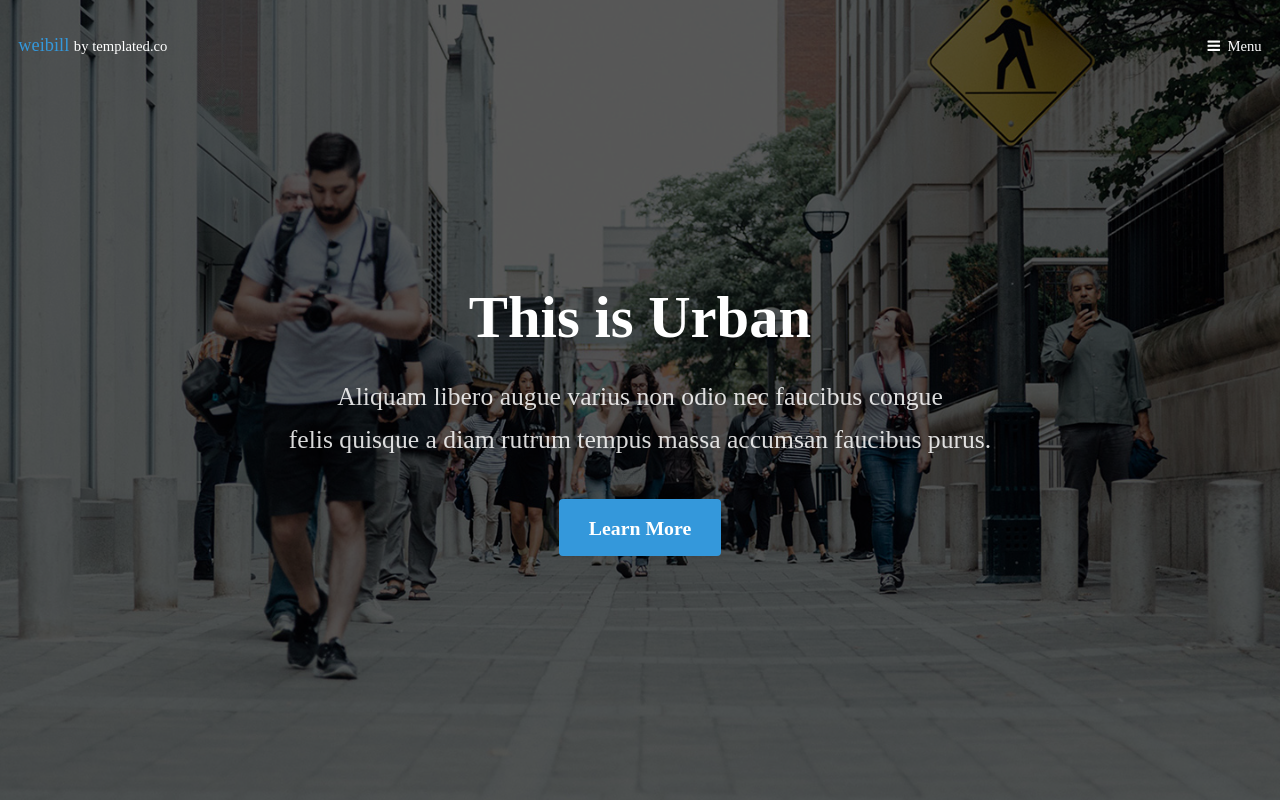
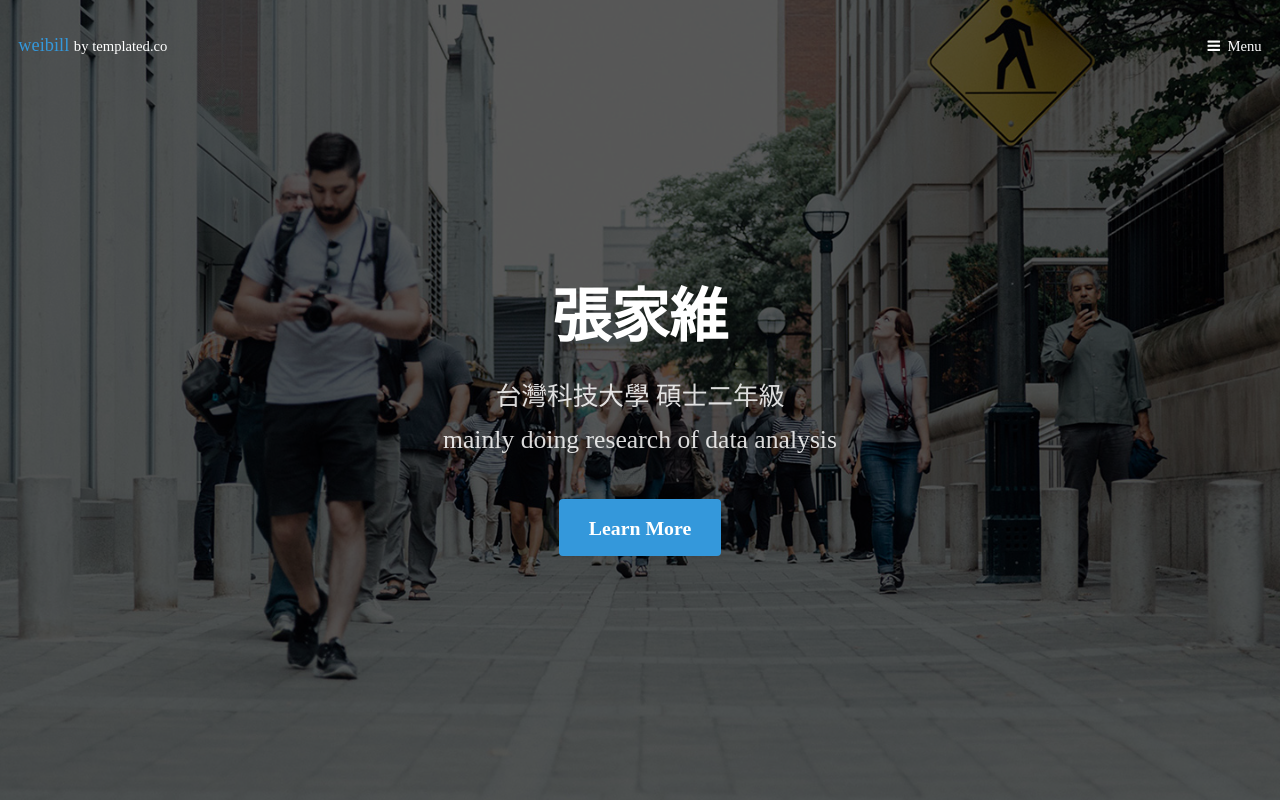
Before and after one commit to weibill0409/weibill0409.github.io, a plain HTML site: page index.html in a window 1280 px wide. Shown: the top 800 px of the page. Drawn offline with Linux system fonts and the light colour scheme; files that its build step writes are made by us from their sources; files whose address does not match are found by name; a web font is replaced by a local one.

Commit message:
fourth commit

```diff
--- a/index.html
+++ b/index.html
@@ -8,7 +8,7 @@
 		<title>weibill home</title><meta charset="utf-8">
 		<meta name="robots" content="index, follow, max-image-preview:large, max-snippet:-1, max-video-preview:-1">
 		<meta name="viewport" content="width=device-width, initial-scale=1">
-		<link rel="stylesheet" href="assets/css/main.css">
+		<link rel="stylesheet" href="other_project/assets/css/main.css">
 	</head>
 	<body>
 		<!-- Header -->
@@ -18,8 +18,8 @@
 				<li><a href="other_project/generic.html">Generic</a></li>
 				<li><a href="other_project/elements.html">Elements</a></li>
 			</ul></nav><!-- Banner --><section id="banner"><div class="inner">
-					<header><h1>This is Urban</h1>
-						<p>Aliquam libero augue varius non odio nec faucibus congue<br>felis quisque a diam rutrum tempus massa accumsan faucibus purus.</p>
+					<header><h1>張家維</h1>
+						<p>台灣科技大學 碩士二年級<br>mainly doing research of data analysis</p>
 					</header><a href="#main" class="button big scrolly">Learn More</a>
 				</div>
 			</section><!-- Main --><div id="main">
```
Also changed, not shown: other_project/generic.html (+2 -2 lines).
